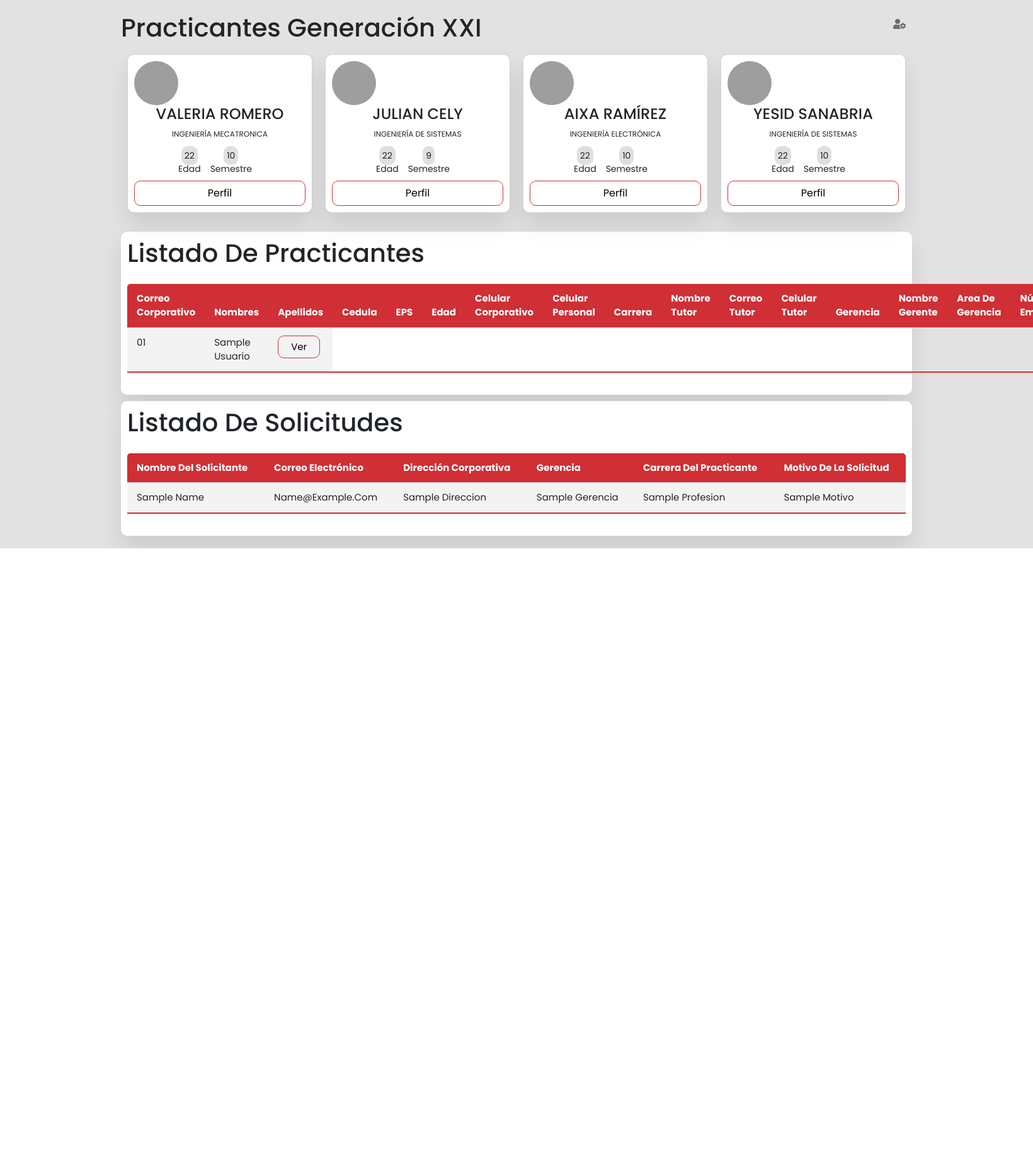
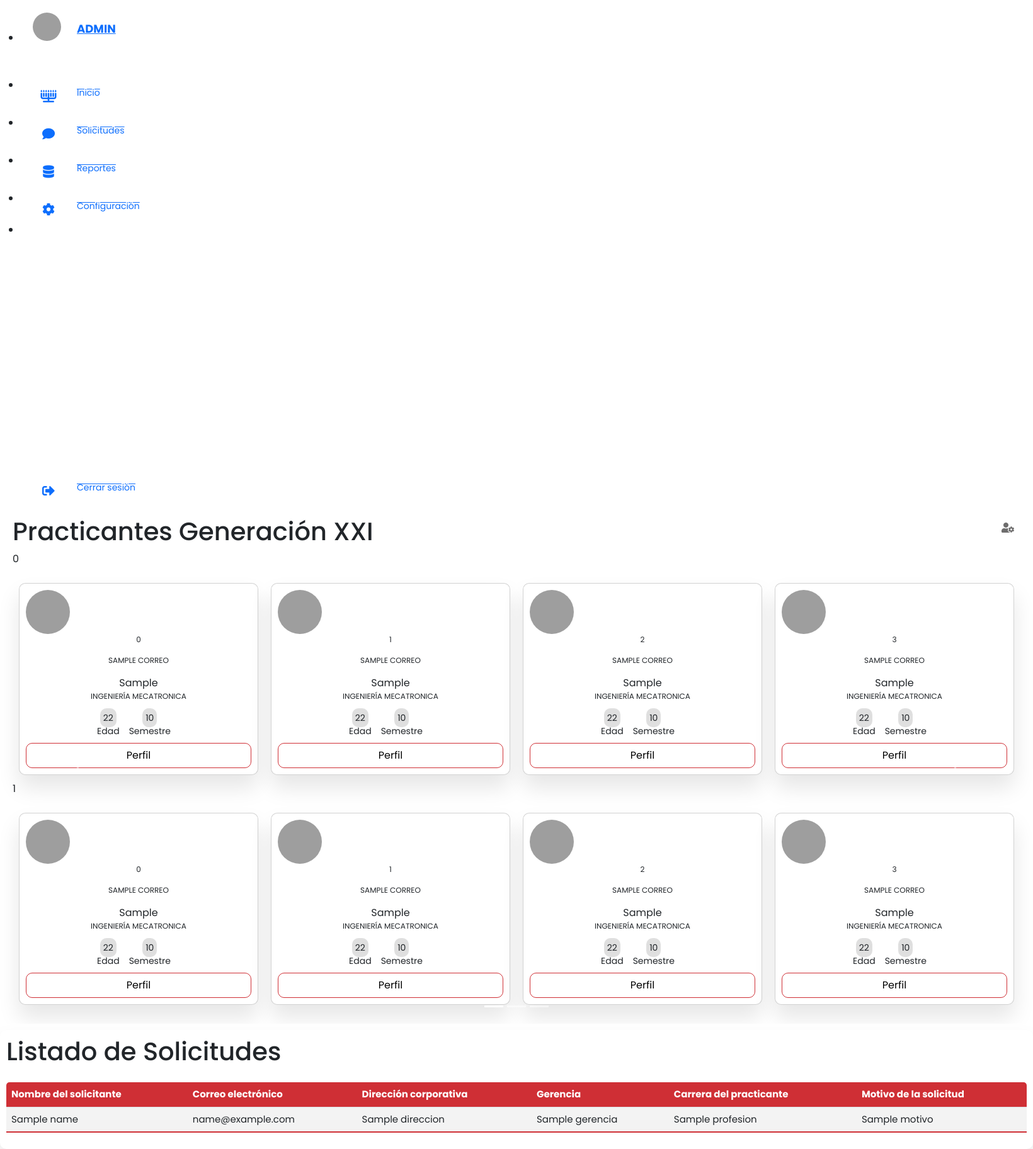
Before and after one commit to YesidSanabria/Proyecto-Generacion-XXI, a Flask app: template app/templates/admin.html in a window 1640 px wide; the page is wider, and only the part inside the window is pictured. Shown: that part at 63% size. Before the commit the page ends 871 px from the top of that part, so only its background shows below. Run offline with Flask 2, Linux system fonts and the light colour scheme; the template is opened without the code that fills it: most values are stand-ins (such as "Sample title", 1, 10 or a date in 2020); grey boxes are pictures that could not be loaded.

Commit message:
Desputiada

```diff
--- a/app/modules/login.py
+++ b/app/modules/login.py
@@ -35,25 +35,29 @@ def index():
         user = crud.getStudentInfo(email)
         options = crud.options
         req = ''
+        cor = ''
+        cantidad = ''
         #######################################
         if (admin == email):
             putos = 'admin.html'
             user = crud.cedulas()
             req = crud.getRequests()
+            cantidad = crud.cantidadP()
+            cor = crud.correo()
         elif(user['Nombres'] == ''):
             putos = 'formulario.html'
         else:
             putos = 'view_personal_data.html'
-        try:
+        if True:
 #--------------------INICIAR SESION---------------------------------
             auth.sign_in_with_email_and_password(email, password)
             #user_id = auth.get_account_info(user['idToken'])
             #session['usr'] = user_id
             #return render_template('formulario.html', user=user)
             links = storage.child("profile_pictures/"+email).get_url(None) # obtener la foto si ya existe
-            return render_template(putos, usuario=user, opcion=options, l=links, req=req)
+            return render_template(putos, usuario=user, opcion=options, l=links, req=req, correo=cor, cantidadDatos=cantidad)
 
-        except:
+        else:
             unsuccessful = 'Su correo electrónico o contraseña estan mal digitados, vuelva a intentarlo.'
             return render_template('index.html', umessage=unsuccessful)
     return render_template('index.html')
--- a/app/templates/admin.html
+++ b/app/templates/admin.html
@@ -7,12 +7,14 @@
 <head>
     <meta charset="UTF-8" />
     <link rel="stylesheet" type="text/css" href="{{url_for('static', filename='css/admin.css')}}">
-    <!-- Font Awesome Cdn Link -->
+<!-- CSS only -->
+    <link href="https://cdn.jsdelivr.net/npm/bootstrap@5.2.2/dist/css/bootstrap.min.css" rel="stylesheet" integrity="sha384-Zenh87qX5JnK2Jl0vWa8Ck2rdkQ2Bzep5IDxbcnCeuOxjzrPF/et3URy9Bv1WTRi" crossorigin="anonymous">
     <link rel="stylesheet" href="https://cdnjs.cloudflare.com/ajax/libs/font-awesome/5.15.4/css/all.min.css" />
 </head>
 
+
 <body>
-    <div class="container">
+    <body>
         <nav>
             <ul>
                 <li><a href="#" class="logo">
@@ -42,15 +44,31 @@
                     </a></li>
             </ul>
         </nav>
+
+    <div id="carouselExampleIndicators" class="carousel slide" data-bs-ride="true">
+        <div class="carousel-indicators">
+          <button type="button" data-bs-target="#carouselExampleIndicators" data-bs-slide-to="0" class="active" aria-current="true" aria-label="Slide 1"></button>
+          <button type="button" data-bs-target="#carouselExampleIndicators" data-bs-slide-to="1" aria-label="Slide 2"></button>
+          <button type="button" data-bs-target="#carouselExampleIndicators" data-bs-slide-to="2" aria-label="Slide 3"></button>
+        </div>
+        <div class="carousel-inner">
+          <div class="carousel-item active">
             <section class="main">
                 <div class="main-top">
                     <h1> Practicantes Generación XXI </h1>
                     <i class="fas fa-user-cog"></i>
                 </div>
+                {% for i in range(0,2) -%}
+                <p> {{i}} </p>
+                <div class="scroll">
                 <div class="users">
+                        {% for j in range(0,4) -%}
+
                     <div class="card">
                         <img src="C:\Users\jmedi\Pictures\IMG_0677.png">
-                    <h4> Valeria Romero </h4>
+                        <p> {{j}} </p>
+                        <p> {{correo[j]}} </p>
+                        <td scope="col">{{cantidadDatos}}</td>
                         <p> ingeniería Mecatronica </p>
                         <div class="per">
                             <table>
@@ -66,43 +84,30 @@
                         </div>
                         <button>Perfil</button>
                     </div>
-                <div class="card">
-                    <img src="C:\Users\jmedi\Pictures\IMG_0673.png">
-                    <h4> Julian Cely </h4>
-                    <p> Ingeniería de Sistemas </p>
-                    <div class="per">
-                        <table>
-                            <tr>
-                                <td><span>22</span></td>
-                                <td><span>9</span></td>
-                            </tr>
-                            <tr>
-                                <td>Edad</td>
-                                <td>Semestre</td>
-                            </tr>
-                        </table>
+                    <br>
+                    {% endfor -%}
+
                 </div>
-                    <button>Perfil</button>
+                {% endfor -%}</div>
             </div>
-                <div class="card">
-                    <img src="C:\Users\jmedi\Pictures\Aixa.jpeg">
-                    <h4> Aixa Ramírez </h4>
-                    <p> Ingeniería Electrónica </p>
-                    <div class="per">
-                        <table>
-                            <tr>
-                                <td><span>22</span></td>
-                                <td><span>10</span></td>
-                            </tr>
-                            <tr>
-                                <td> Edad </td>
-                                <td> Semestre </td>
-                            </tr>
-                        </table>
           </div>
-                    <button>Perfil</button>
+
         </div>
-                <div class="card">
+        <button class="carousel-control-prev" type="button" data-bs-target="#carouselExampleIndicators" data-bs-slide="prev">
+          <span class="carousel-control-prev-icon" aria-hidden="true"></span>
+          <span class="visually-hidden">Previous</span>
+        </button>
+        <button class="carousel-control-next" type="button" data-bs-target="#carouselExampleIndicators" data-bs-slide="next">
+          <span class="carousel-control-next-icon" aria-hidden="true"></span>
+          <span class="visually-hidden">Next</span>
+        </button>
+      </div>
+    <div class="container">
+
+
+
+
+            <!-- <div class="card">
                 <img src="C:\Users\jmedi\Pictures\IMG_0679.png">
                 <h4>Yesid Sanabria</h4>
                 <p>Ingeniería de Sistemas</p>
@@ -119,10 +124,11 @@
                     </table>
                 </div>
                 <button>Perfil</button>
-                </div>
-            </div>
+            </div> -->
 
-            <section class="attendance">
+
+
+            <!-- <section class="attendance">
                 <div class="attendance-list">
                     <h1>Listado de Practicantes </h1>
                     <table class="table">
@@ -151,13 +157,13 @@
                         <tbody>
                             <tr>
                                 <td>01</td>
-                                <td scope="col">{{usuario[0]}}</t>
+                                <td scope="col">{{usuario}}</t> -->
                                 <!-- <td>Ingeniería Mecatronica</td>
                                 <td>Bogotá</td>
                                 <td>Compensar</td>
                                 <td>3105784214</td> -->
-                                <td><button>Ver</button></td>
-                            </tr>
+                                <!-- <td><button>Ver</button></td>
+                            </tr> -->
                             <!-- <tr class="active">
                                 <td>02</td>
                                 <td>Julian Cely </td>
@@ -239,6 +245,10 @@
         </section>
     </div>
 
+    <!-- JavaScript Bundle with Popper -->
+    <script src="https://cdn.jsdelivr.net/npm/@popperjs/core@2.11.6/dist/umd/popper.min.js" integrity="sha384-oBqDVmMz9ATKxIep9tiCxS/Z9fNfEXiDAYTujMAeBAsjFuCZSmKbSSUnQlmh/jp3" crossorigin="anonymous"></script>
+    <script src="https://cdn.jsdelivr.net/npm/bootstrap@5.2.2/dist/js/bootstrap.min.js" integrity="sha384-IDwe1+LCz02ROU9k972gdyvl+AESN10+x7tBKgc9I5HFtuNz0wWnPclzo6p9vxnk" crossorigin="anonymous"></script>
+</body>
 </body>
 
 </html>
```
Also changed, not shown: app/modules/crud.py (+59 -6 lines). Lines whose indentation alone changed are shown as unchanged.
